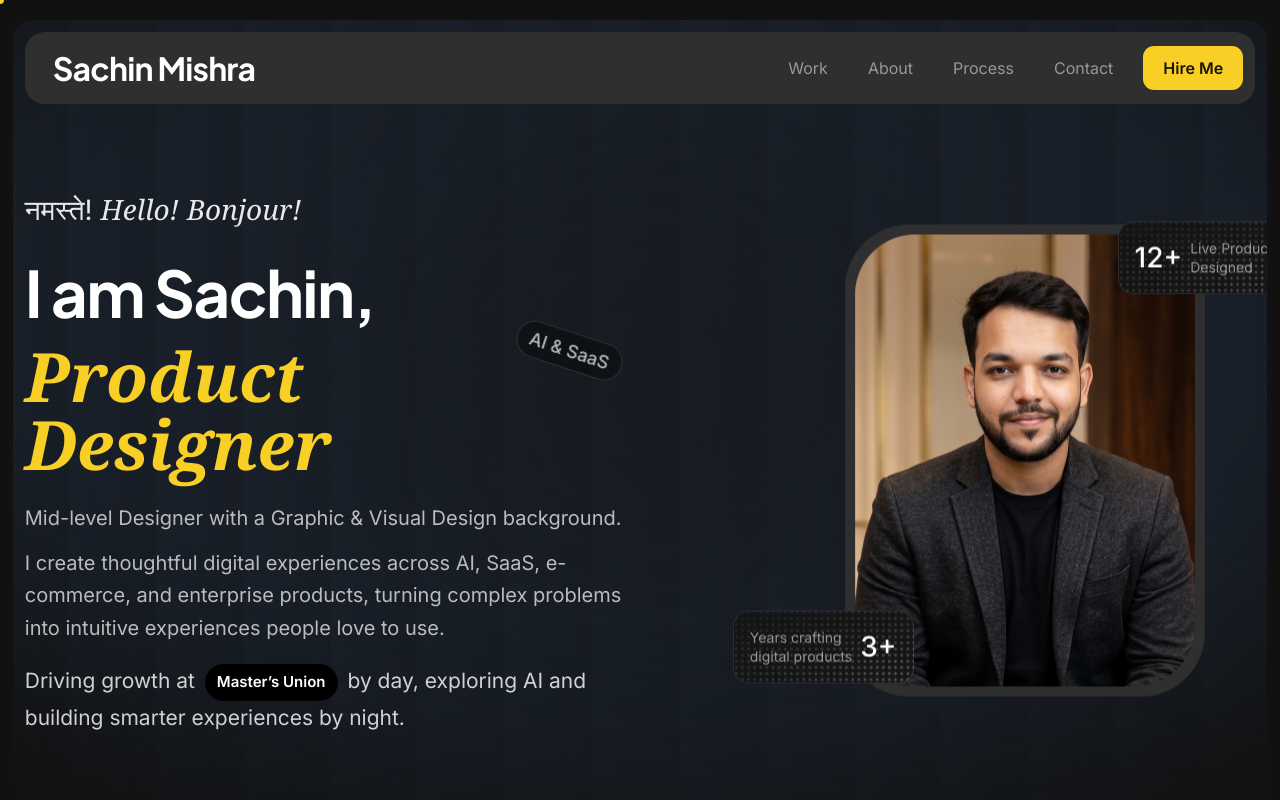
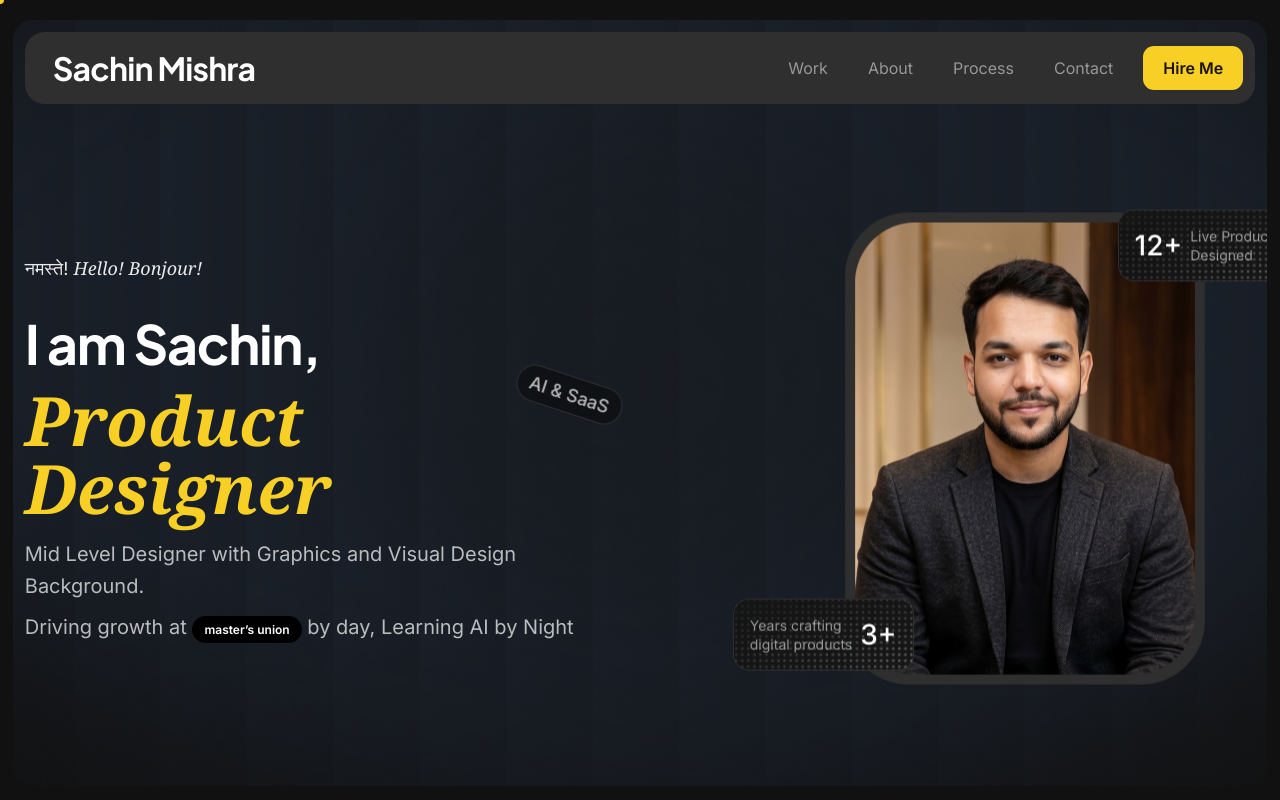
Before and after one commit to SachinMishra555/Sachin-Mishra-Portfolio, a React (Vite) app: page / in a window 1280 px wide. Shown: the top 800 px of the page. Built offline with nearby package versions, Linux system fonts and the light colour scheme; a web font is replaced by a local one.

Commit message:
Update Hero.jsx

```diff
--- a/src/components/Hero.jsx
+++ b/src/components/Hero.jsx
@@ -4,52 +4,37 @@ export default function Hero() {
       <div className="max-w-[1240px] mx-auto">
         <div className="grid grid-cols-1 md:grid-cols-2 gap-8 items-center md:min-h-[650px] py-8 md:py-16">
 
-         {/* ── Left copy ── */}
+        {/* ── Left copy ── */}
 <div className="reveal order-2 md:order-1 max-w-[650px]">
-
-  {/* Greeting */}
-  <p className="text-white/90 text-[18px] md:text-[28px] mb-5 md:mb-7">
-    नमस्ते! <span className="font-accent italic">Hello!</span>{" "}
-    <span className="font-accent italic">Bonjour!</span>
+  <p className="text-white/90 text-[14px] md:text-[18px] mb-5 md:mb-7">
+    नमस्ते! <span className="font-accent italic">Hello! Bonjour!</span>
   </p>
 
-  {/* Name */}
-  <h1 className="font-heading font-bold text-[38px] md:text-[64px] leading-[1.05] tracking-tight text-white mb-3 md:mb-4 animate-revealUp opacity-0">
+  <h1 className="font-heading font-bold text-[32px] md:text-[54px] leading-tight tracking-tight text-white mb-2 animate-revealUp opacity-0">
     I am Sachin,
   </h1>
 
-  {/* Role + existing badge */}
-  <div className="flex items-start gap-3 mb-5 md:mb-6 flex-wrap relative">
-    <span className="font-accent italic text-accent text-[32px] md:text-[68px] leading-none font-bold">
+  <div className="flex items-start gap-3 mb-4 flex-wrap relative">
+    <span className="font-accent italic text-accent text-[34px] md:text-[68px] leading-none font-bold">
       Product Designer
     </span>
 
-    <span className="inline-block right-0 top-[-10px] absolute px-3 py-1 text-[11px] md:text-[18px] font-medium text-white/70 bg-black/40 border border-white/12 rounded-[12px] md:rounded-[18px] whitespace-nowrap rotate-badge animate-badgePop opacity-0">
+    <span className="absolute right-0 top-[-10px] px-3 py-1 text-[11px] md:text-[18px] font-medium text-white/70 bg-black/40 border border-white/12 rounded-[12px] md:rounded-[18px] whitespace-nowrap rotate-badge animate-badgePop opacity-0">
       AI & SaaS
     </span>
   </div>
 
-  {/* Design background */}
-  <p className="reveal reveal-d1 text-white/70 text-[14px] md:text-[20px] leading-relaxed max-w-[650px] mb-3">
-    Mid-level Designer with a Graphic & Visual Design background.
+  <p className="text-white/70 text-[14px] md:text-[20px] leading-relaxed mb-2">
+    Mid Level Designer with Graphics and Visual Design Background.
   </p>
 
-  {/* Personal introduction */}
-  <p className="reveal reveal-d2 text-white/70 text-[14px] md:text-[20px] leading-relaxed max-w-[650px] mb-4 md:mb-5">
-    I create thoughtful digital experiences across AI, SaaS, e-commerce,
-    and enterprise products, turning complex problems into intuitive
-    experiences people love to use.
+  <p className="text-white/70 text-[14px] md:text-[20px] leading-relaxed">
+    Driving growth at{" "}
+    <span className="inline-flex items-center rounded-full bg-black px-3 py-1 text-white text-[10px] md:text-[12px] font-semibold whitespace-nowrap">
+      master’s union
+    </span>{" "}
+    by day, Learning AI by Night
   </p>
-
-  {/* Day / Night statement */}
-  <p className="reveal reveal-d3 text-white/80 text-[15px] md:text-[21px] leading-relaxed max-w-[650px]">
-    Driving growth at{" "}
-    <span className="inline-flex items-center align-middle mx-1 px-3 py-1.5 rounded-full bg-black text-white text-[12px] md:text-[15px] font-semibold whitespace-nowrap">
-      Master’s Union
-    </span>{" "}
-    by day, exploring AI and building smarter experiences by night.
-  </p>
-
 </div>
 
           {/* ── Right portrait ── */}
```
